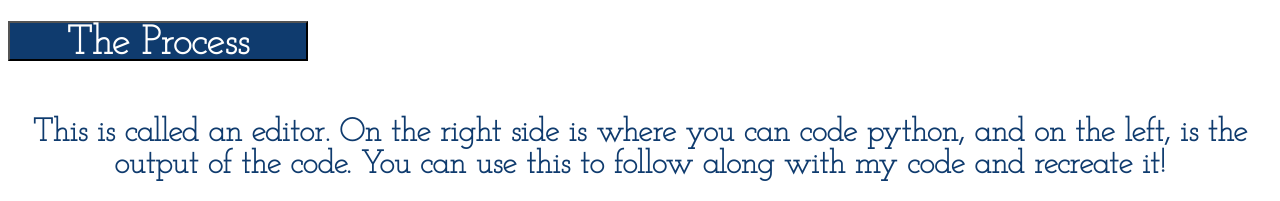
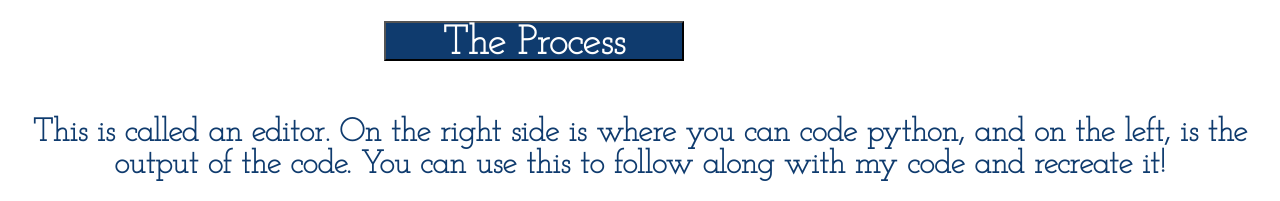
Before and after one commit to MH-Python-Makerfair/python-fractions, a plain HTML site: page index.html in a window 1280 px wide. Shown: the top 201 px of the page. Drawn offline with Linux system fonts and the light colour scheme; grey boxes are pictures that could not be loaded.

Commit message:
Update index.html

```diff
--- a/index.html
+++ b/index.html
@@ -23,6 +23,7 @@
       width: 300px;
       height: 40px;
       font-size: 40px;
+      left: 30%;
     }
 
     .process:hover {
```
